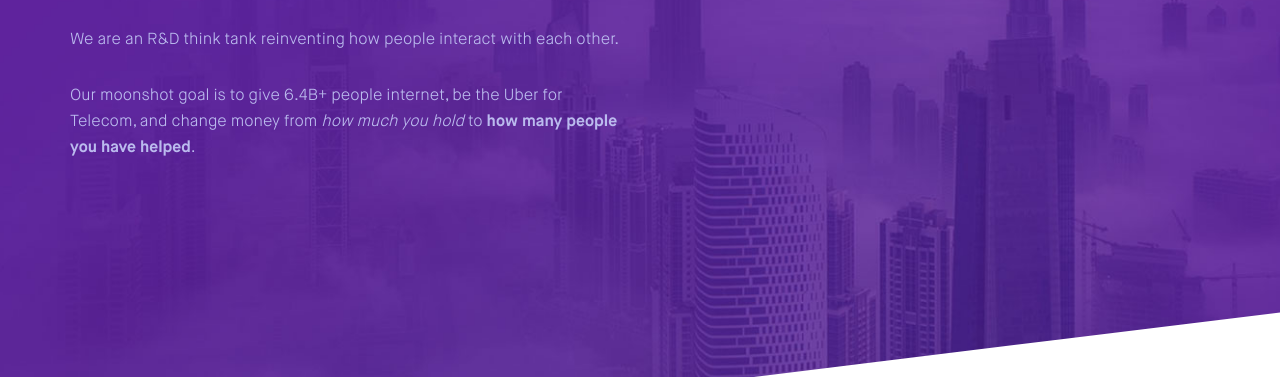
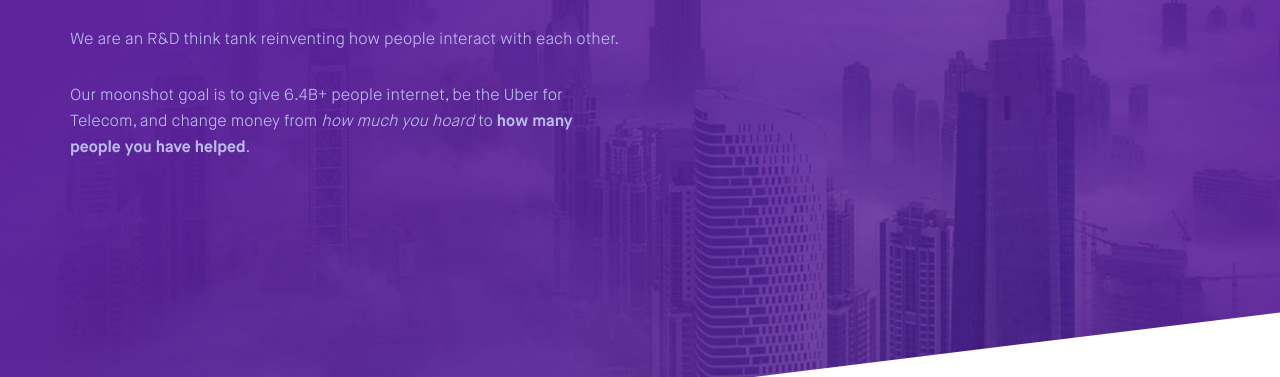
Before and after one commit to gundb/era-site, a plain HTML site: page index.html in a window 1280 px wide. Shown: the part 423-800 px from the top of the page. Drawn offline with nearby package versions, Linux system fonts and the light colour scheme; a script that the page names is missing.

Commit message:
Update index.html

```diff
--- a/index.html
+++ b/index.html
@@ -54,7 +54,7 @@
           <div class="header-banner-text col-xs-12 col-md-6">
             <h1 class="header-banner-text-heading text-upp">A New Era <br>of Economics</h1>
             <p class="header-banner-text-copy">We are an R&D think tank reinventing how people interact with each other.</p>
-            <p class="header-banner-text-copy">Our moonshot goal is to give 6.4B+ people internet, be the Uber for Telecom, and change money from <i>how much you hold</i> to <b>how many people you have helped</b>.</p>
+            <p class="header-banner-text-copy">Our moonshot goal is to give 6.4B+ people internet, be the Uber for Telecom, and change money from <i>how much you hoard</i> to <b>how many people you have helped</b>.</p>
             <!-- p class="header-banner-text-copy"><strong class="color-white">GUN</strong> is our realtime, distributed, offline-first, graph database engine. Capable of <strong class="color-white">20M+ ops/sec</strong>.</p -->
             <!-- a class="btn btn-pri" href="mailto:hi@era.eco">Contact Sales <span class="btn-icon">&rarr;</span></a -->
           </div>
```
